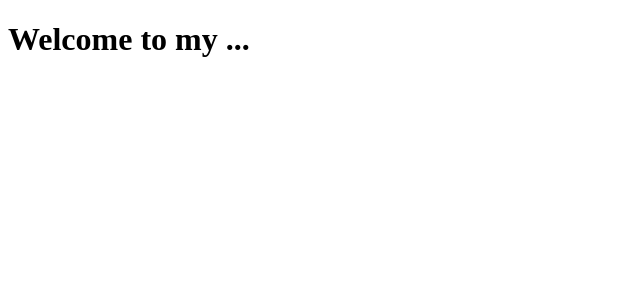
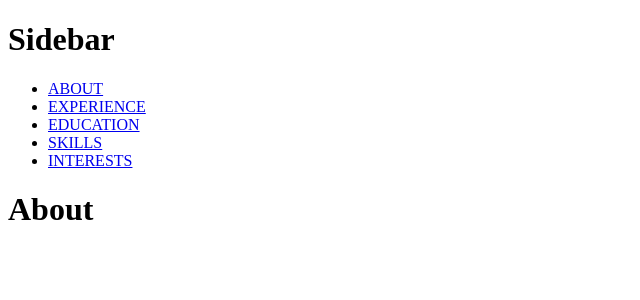
Before and after one commit to safwat-fathi/portfolio, a React (Create React App) app: page / in a window 1280 px wide. Shown: the top 300 px of the page, without its empty margins (0-640 px from the left). Built offline with nearby package versions, Linux system fonts and the light colour scheme.

Commit message:
component structure

```diff
--- a/package.json
+++ b/package.json
@@ -16,6 +16,7 @@
     "@testing-library/user-event": "^7.2.1",
     "react": "^16.13.0",
     "react-dom": "^16.13.0",
+    "react-router-dom": "^5.1.2",
     "react-scripts": "3.4.0"
   },
   "scripts": {
--- a/src/App.js
+++ b/src/App.js
@@ -1,10 +1,29 @@
 import React from "react";
+import { BrowserRouter as Router, Switch, Route } from "react-router-dom";
+
+// importing components
+import Sidebar from "./components/Sidebar";
+import About from "./components/About";
+import Skills from "./components/Skills";
 
 function App() {
   return (
-    <>
-      <h1>Welcome to my ...</h1>
-    </>
+    <Router>
+      <div>
+        {/* sidemenu nav */}
+        <Sidebar />
+        <Switch>
+          {/* main component */}
+          <Route exact path="/">
+            <About />
+          </Route>
+          {/* skills component */}
+          <Route exact path="/skills">
+            <Skills />
+          </Route>
+        </Switch>
+      </div>
+    </Router>
   );
 }
 
--- /dev/null
+++ b/src/components/About/index.js
@@ -0,0 +1,9 @@
+import React from "react";
+
+export default function() {
+  return (
+    <div>
+      <h1>About</h1>
+    </div>
+  );
+}
--- /dev/null
+++ b/src/components/Sidebar/index.js
@@ -0,0 +1,27 @@
+import React from "react";
+import { Link } from "react-router-dom";
+
+export default function() {
+  return (
+    <div>
+      <h1>Sidebar</h1>
+      <ul>
+        <li>
+          <Link to="/">ABOUT</Link>
+        </li>
+        <li>
+          <Link to="/experience">EXPERIENCE</Link>
+        </li>
+        <li>
+          <Link to="/education">EDUCATION</Link>
+        </li>
+        <li>
+          <Link to="/skills">SKILLS</Link>
+        </li>
+        <li>
+          <Link to="/interests">INTERESTS</Link>
+        </li>
+      </ul>
+    </div>
+  );
+}
--- /dev/null
+++ b/src/components/Skills/index.js
@@ -0,0 +1,9 @@
+import React from "react";
+
+export default function() {
+  return (
+    <div>
+      <h1>Skills</h1>
+    </div>
+  );
+}
```
Also changed, not shown: 1 other file (tests, documents, lock files or other folders).
